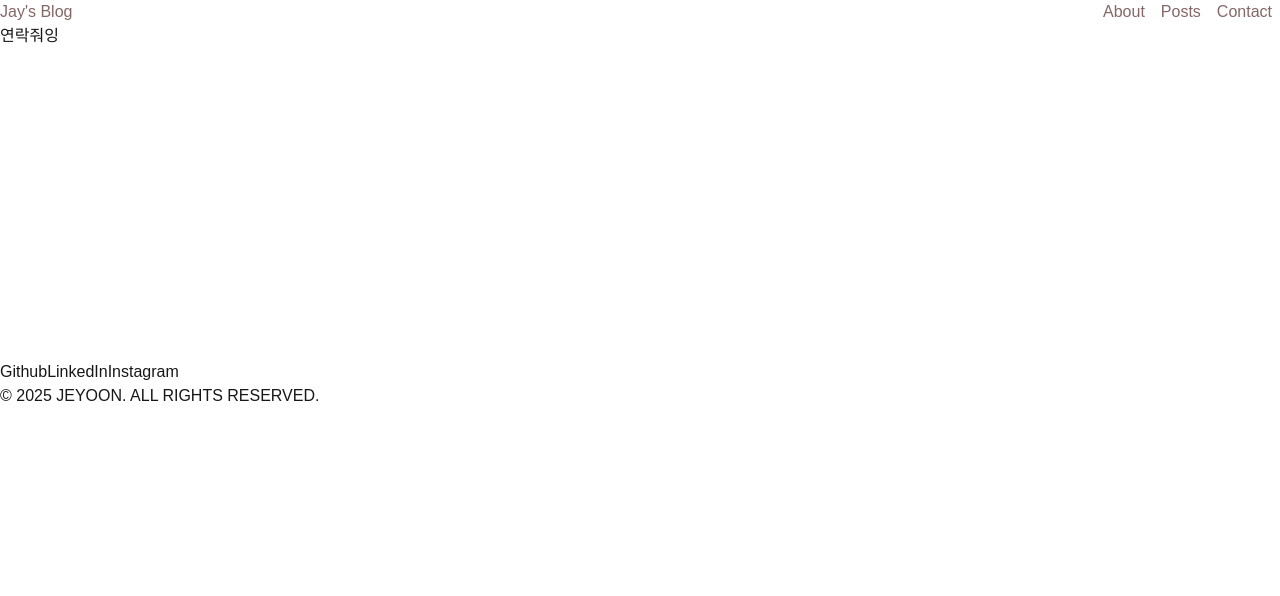
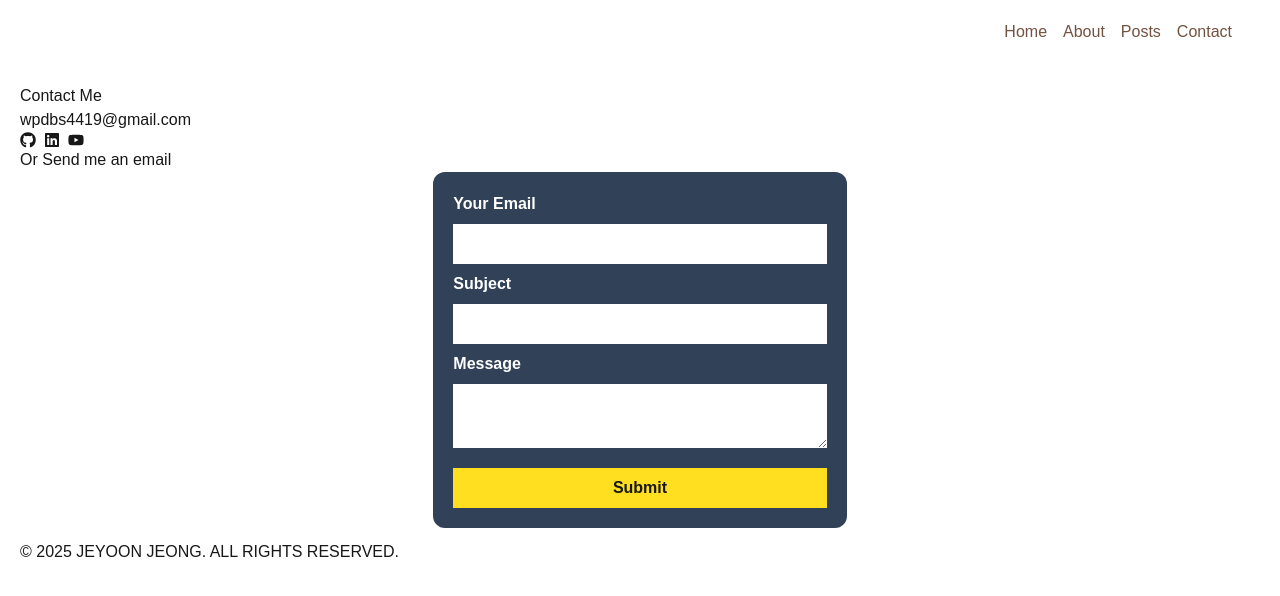
Before and after one commit to jeyoonee/next-blog, a Next.js app: page /contact in a window 1280 px wide. Shown: the top 596 px of the page. Built offline with nearby package versions, Linux system fonts and the light colour scheme.

Commit message:
[feat] Add email sending feature with nodemailer and validation via yup

```diff
--- /dev/null
+++ b/src/app/api/contact/route.ts
@@ -0,0 +1,38 @@
+import nodemailer from "nodemailer";
+import { NextResponse } from "next/server";
+
+export async function POST(req: Request) {
+  const { email, subject, message } = await req.json();
+
+  const transporter = nodemailer.createTransport({
+    host: "smtp.naver.com",
+    port: 465,
+    secure: true,
+    auth: {
+      user: process.env.SMTP_USER,
+      pass: process.env.SMTP_PASS,
+    },
+  });
+
+  try {
+    await transporter.sendMail({
+      from: process.env.SMTP_USER,
+      to: process.env.SMTP_USER,
+      subject: subject,
+      text: `
+          🔔 New contact from your portfolio site
+
+          👤 From: ${email}
+          📝 Subject: ${subject}
+
+          💬 Message:
+          ${message}
+            `,
+    });
+
+    return NextResponse.json({ success: true });
+  } catch (error) {
+    console.error(error);
+    return NextResponse.json({ success: false }, { status: 500 });
+  }
+}
--- /dev/null
+++ b/src/app/components/Footer.tsx
@@ -0,0 +1,12 @@
+"use client";
+
+import { FaGithub } from "react-icons/fa6";
+
+export default function Footer() {
+  return (
+    <footer className="flex flex-col">
+      <div className="flex">{/* <FaGithub size={24} color="black" /> */}</div>
+      <span>© 2025 JEYOON JEONG. ALL RIGHTS RESERVED.</span>
+    </footer>
+  );
+}
--- a/src/app/contact/page.tsx
+++ b/src/app/contact/page.tsx
@@ -1,3 +1,137 @@
+"use client";
+
+import { useState } from "react";
+import * as yup from "yup";
+import { FaLinkedin, FaGithub, FaYoutube } from "react-icons/fa";
+
+// yup 스키마 정의
+const schema = yup.object().shape({
+  email: yup
+    .string()
+    .email("올바른 이메일 형식이 아닙니다")
+    .required("이메일은 필수입니다"),
+  subject: yup.string().required("제목은 필수입니다"),
+  message: yup
+    .string()
+    .min(10, "메시지는 최소 10자 이상 입력해주세요")
+    .required("메시지를 입력해주세요"),
+});
+
 export default function Contact() {
-  return <h1>연락줘잉</h1>;
+  const [form, setForm] = useState({
+    email: "",
+    subject: "",
+    message: "",
+  });
+
+  const [errors, setErrors] = useState({
+    email: "",
+    subject: "",
+    message: "",
+  });
+
+  const [status, setStatus] =
+    useState<"idle" | "loading" | "success" | "error">("idle");
+
+  const handleChange = (
+    e: React.ChangeEvent<HTMLInputElement | HTMLTextAreaElement>
+  ) => {
+    setForm({ ...form, [e.target.name]: e.target.value });
+    setErrors({ ...errors, [e.target.name]: "" }); // 입력 중 에러 메시지 초기화
+  };
+
+  const handleSubmit = async (e: React.FormEvent) => {
+    e.preventDefault();
+    setStatus("idle");
+
+    try {
+      await schema.validate(form, { abortEarly: false });
+      setErrors({ email: "", subject: "", message: "" });
+      setStatus("loading");
+
+      const res = await fetch("/api/contact", {
+        method: "POST",
+        headers: { "Content-Type": "application/json" },
+        body: JSON.stringify(form),
+      });
+
+      if (res.ok) {
+        setStatus("success");
+        setForm({ email: "", subject: "", message: "" });
+      } else {
+        setStatus("error");
+      }
+    } catch (err: any) {
+      if (err.name === "ValidationError") {
+        const newErrors = { email: "", subject: "", message: "" };
+        err.inner.forEach((validationErr: any) => {
+          const path = validationErr.path as "email" | "subject" | "message";
+          newErrors[path] = validationErr.message;
+        });
+        setErrors(newErrors);
+      } else {
+        setStatus("error");
+        console.error("Unexpected error:", err);
+      }
+    }
+  };
+
+  return (
+    <div className="flex flex-col">
+      <h1>Contact Me</h1>
+      <span>wpdbs4419@gmail.com</span>
+      <div className="flex space-x-2">
+        <FaGithub />
+        <FaLinkedin />
+        <FaYoutube />
+      </div>
+
+      <h2>Or Send me an email</h2>
+
+      <form
+        onSubmit={handleSubmit}
+        className="bg-slate-700 flex flex-col w-1/3 mx-auto p-5 space-y-2 mb-3 rounded-xl"
+      >
+        <label className="text-white font-semibold">Your Email</label>
+        <input
+          className="focus:outline-none p-2 bg-white"
+          type="email"
+          name="email"
+          value={form.email}
+          onChange={handleChange}
+          required
+        />
+        {errors.email && <p className="text-red-400">{errors.email}</p>}
+
+        <label className="text-white font-semibold">Subject</label>
+        <input
+          className="focus:outline-none p-2 bg-white"
+          type="text"
+          name="subject"
+          value={form.subject}
+          onChange={handleChange}
+          required
+        />
+        {errors.subject && <p className="text-red-400">{errors.subject}</p>}
+
+        <label className="text-white font-semibold">Message</label>
+        <textarea
+          className="focus:outline-none p-2 bg-white text-black"
+          name="message"
+          value={form.message}
+          onChange={handleChange}
+          required
+        />
+        {errors.message && <p className="text-red-400">{errors.message}</p>}
+
+        <button className="mt-3 bg-yellow-300 font-semibold p-2">Submit</button>
+
+        {status === "loading" && <p className="text-white">Sending...</p>}
+        {status === "success" && <p className="text-green-400">Email sent!</p>}
+        {status === "error" && (
+          <p className="text-red-400">Something went wrong.</p>
+        )}
+      </form>
+    </div>
+  );
 }
--- a/src/app/layout.tsx
+++ b/src/app/layout.tsx
@@ -2,6 +2,8 @@ import type { Metadata } from "next";
 import { Geist, Geist_Mono } from "next/font/google";
 import "./globals.css";
 import Link from "next/link";
+import { FaGithub } from "react-icons/fa";
+import Footer from "@/app/components/Footer";
 
 const geistSans = Geist({
   variable: "--font-geist-sans",
@@ -26,11 +28,14 @@ export default function RootLayout({
   return (
     <html lang="en">
       <body
-        className={`${geistSans.variable} ${geistMono.variable} antialiased`}
+        className={`${geistSans.variable} ${geistMono.variable} antialiased flex flex-col justify-center px-5`}
       >
-        <header className="text-[#856767] text-[16px] flex justify-between">
-          <Link href="/">Jay's Blog</Link>
+        <header className="text-[#725241] text-[16px] flex justify-between p-5 mb-5">
+          <Link href="/" className="font-bold text-[24px]"></Link>
           <nav>
+            <Link href="/" className="px-2">
+              Home
+            </Link>
             <Link href="/about" className="px-2">
               About
             </Link>
@@ -43,14 +48,7 @@ export default function RootLayout({
           </nav>
         </header>
         {children}
-        <footer className="flex flex-col fixed top-90">
-          <div className="flex">
-            <Link href="https://github.com/jeyoonee">Github</Link>
-            <Link href="https://github.com/jeyoonee">LinkedIn</Link>
-            <Link href="https://github.com/jeyoonee">Instagram</Link>
-          </div>
-          <span>© 2025 JEYOON. ALL RIGHTS RESERVED.</span>
-        </footer>
+        <Footer />
       </body>
     </html>
   );
--- a/src/app/page.tsx
+++ b/src/app/page.tsx
@@ -39,16 +39,19 @@ const responsive = {
 
 export default function Home() {
   return (
-    <div>
-      <p>I'm Jay</p>
+    <div className="w-full m-auto">
+      <div className="flex flex-col justify-center items-center mb-10">
         <Image
           src="/images/doggy.jpeg"
           alt="doggy"
           width={200}
           height={200}
-        className="rounded-full"
+          className="rounded-full mb-3"
         />
-      <h1 className="text-[24px] font-bold">Featured Posts</h1>
+        <h2 className="font-semibold text-[20px]">Jeyoon Jeong</h2>
+        <p>Growth-based frontend engineer</p>
+      </div>
+      <h1 className="text-[24px] font-bold mb-8">Featured Posts</h1>
       <div className="grid grid-cols-1 sm:grid-cols-2 lg:grid-cols-3 gap-4">
         {featuredData.map((item, id) => (
           <PostPreview data={item} key={id} />
```
Also changed, not shown: package.json (+7 -1 lines), 1 other file (tests, documents, lock files or other folders). Lines whose indentation alone changed are shown as unchanged.
